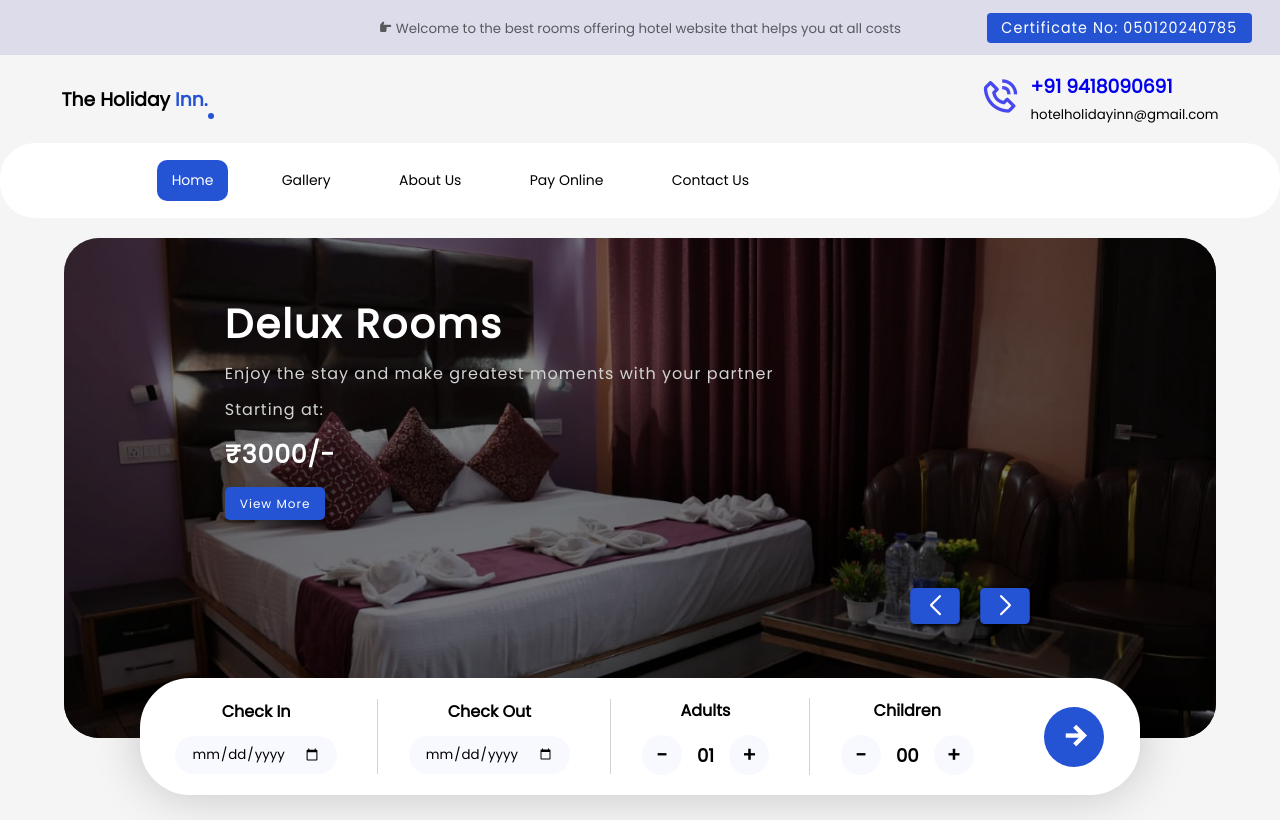
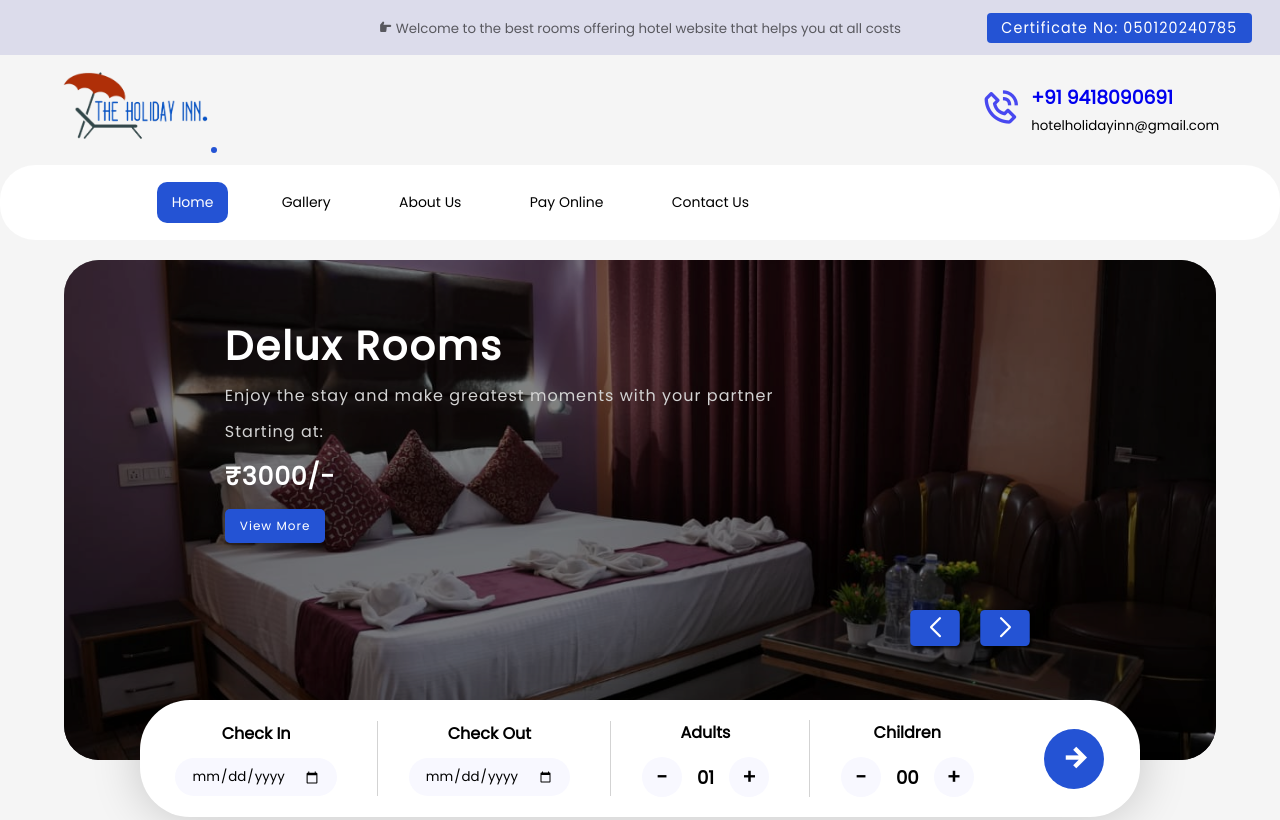
Before and after one commit to Ashwani65971/Hotel_Website, a plain HTML site: page index.html in a window 1280 px wide. Shown: the top 820 px of the page. Drawn offline with Linux system fonts and the light colour scheme.

Commit message:
adding logo

```diff
--- a/css/style.css
+++ b/css/style.css
@@ -88,6 +88,11 @@ body
 .searchContainer .logo h3
 {
 	font-weight: bold;
+}
+.searchContainer .logo .logo-img
+{
+	width: 150px;
+	object-fit: cover;
 }
 .searchContainer .logo .dot
 {
--- a/index.html
+++ b/index.html
@@ -20,7 +20,8 @@
 
 	<div class="searchContainer">
 		<div class="logo">
-			<h3>The Holiday <span style="color: var(--main-theme-color);">Inn.</span></h3>
+			<!-- <h3>The Holiday <span style="color: var(--main-theme-color);">Inn.</span></h3> -->
+			<img src="hotel_holiday_inn_logo-removebg.png" class="logo-img">
 			<span class="dot"></span>
 		</div>
 
```
Also changed, not shown: hotel_holiday_inn_logo-removebg.png (added), hotel_holiday_inn_logo.PNG (added).
